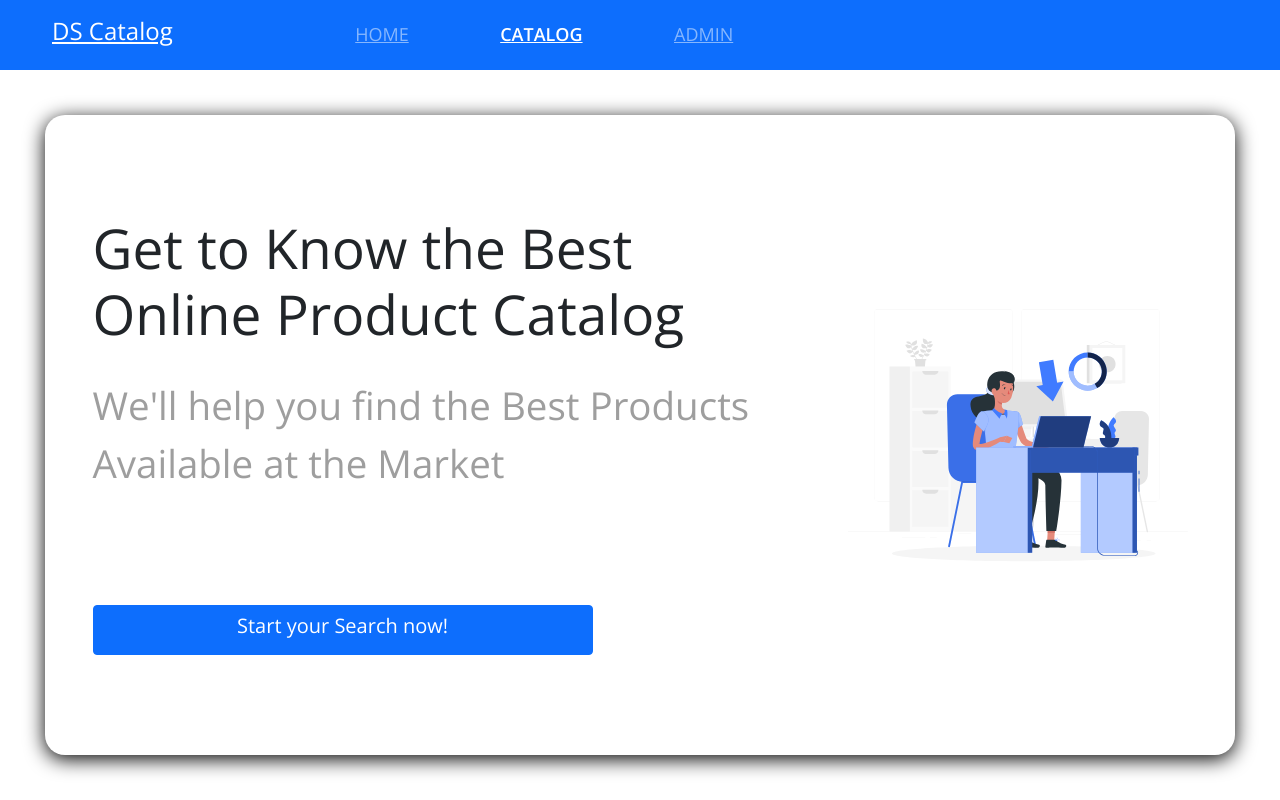
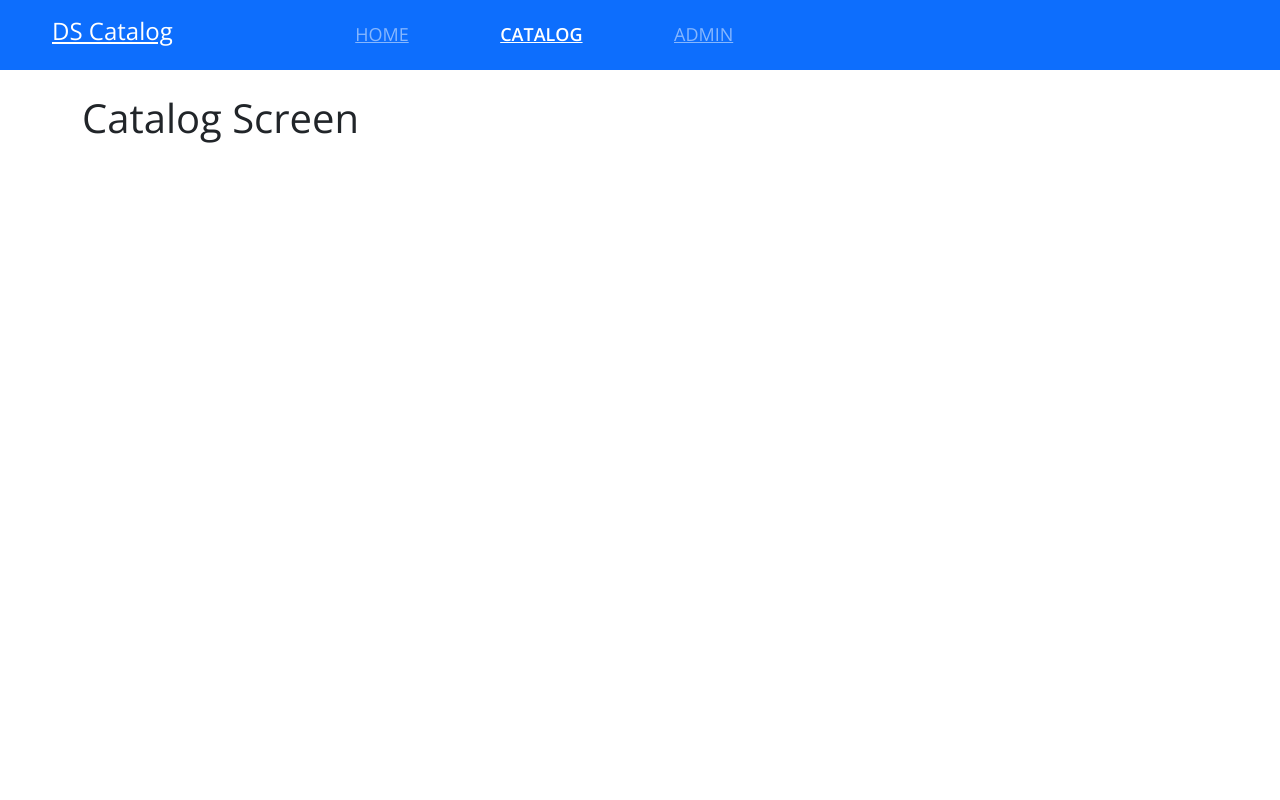
Before and after one commit to CarlosLaurine/Complete-DS-Catalog-App, a React (Create React App) app in the folder frontend-web/: page / in a window 1280 px wide. Built offline with nearby package versions, Linux system fonts and the light colour scheme.

Commit message:
Catalog Page Component Initialized + Product PNG Image Exported from Figma

```diff
--- a/frontend-web/src/App.css
+++ b/frontend-web/src/App.css
@@ -12,3 +12,13 @@ a,a:hover {
   color: unset;
   text-decoration: none;
 }
+
+.base-card{
+
+  box-shadow: 0px 4px 20px rgba(0, 0, 0, 25);
+  border-radius: 10px;
+  background-color: #ffffff;
+
+
+
+}
--- a/frontend-web/src/App.tsx
+++ b/frontend-web/src/App.tsx
@@ -1,11 +1,12 @@
 import 'assets/styles/custom.scss';
 import './App.css';
 import Home from 'pages/Home';
+import Catalog from 'pages/Catalog';
 
 function App() {
   return (
     <>
-      <Home />
+      <Catalog />
     </>
   );
 }
--- /dev/null
+++ b/frontend-web/src/pages/Catalog/index.tsx
@@ -0,0 +1,14 @@
+import Navbar from 'components/Navbar';
+
+const Catalog = () => {
+  return (
+    <>
+      <Navbar />
+      <div className="my-4 container">
+        <h1>Catalog Screen</h1>
+      </div>
+    </>
+  );
+};
+
+export default Catalog;
--- a/frontend-web/src/pages/Home/index.tsx
+++ b/frontend-web/src/pages/Home/index.tsx
@@ -8,7 +8,7 @@ const Home = () => {
     <>
       <Navbar />
       <div className="home-container">
-        <div className="home-card">
+        <div className="base-card home-card">
           <div className="home-content-container">
             <div>
               <h1>Get to Know the Best Online Product Catalog</h1>
--- a/frontend-web/src/pages/Home/style.css
+++ b/frontend-web/src/pages/Home/style.css
@@ -5,10 +5,7 @@
 }
 
 .home-card {
-  box-shadow: 0px 4px 20px rgba(0, 0, 0, 25);
   border-radius: 20px;
-  background-color: #ffffff;
-
   display: flex;
   flex-direction: column-reverse;
 }
```
Also changed, not shown: frontend-web/src/assets/images/product.png (added), frontend-web/src/pages/Catalog/style.css (added).
